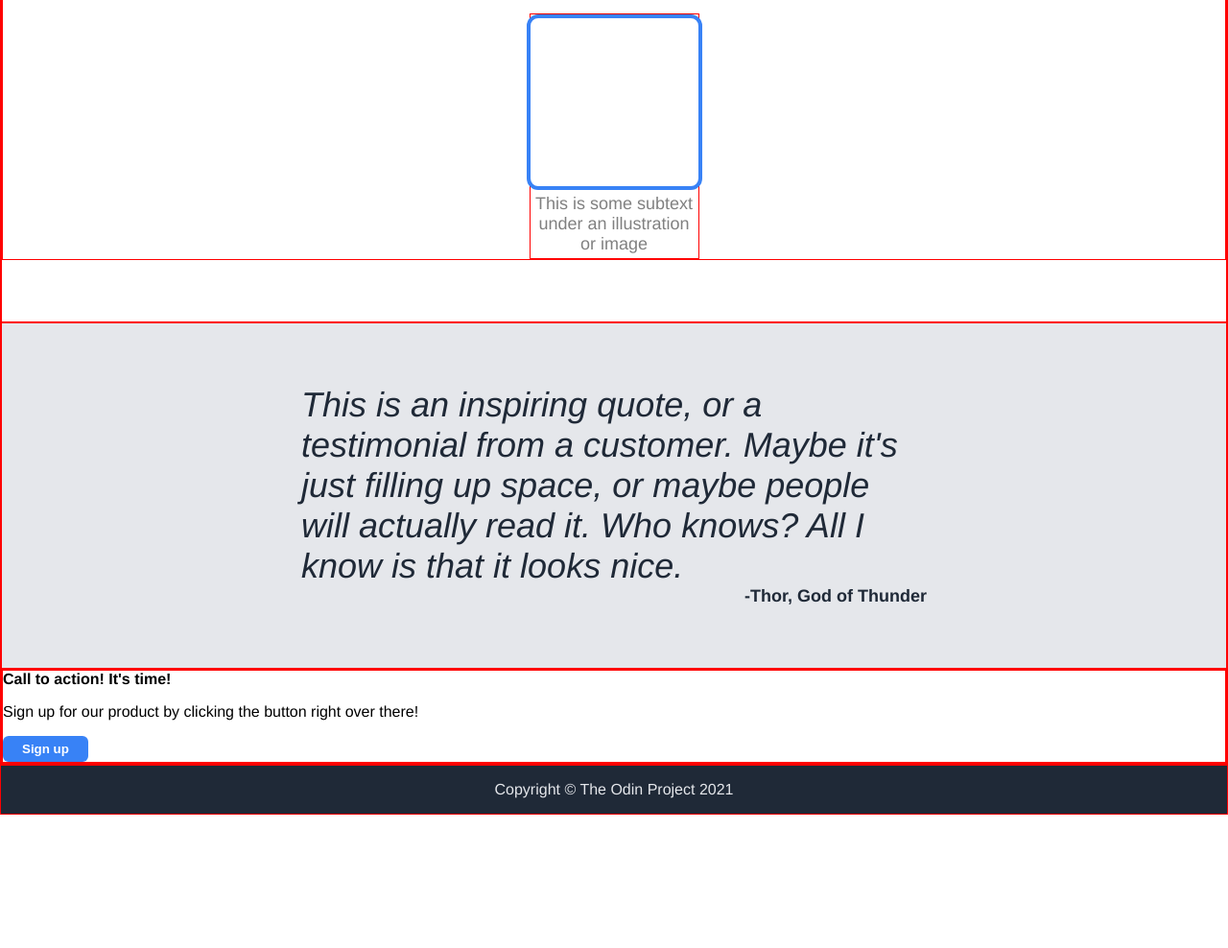
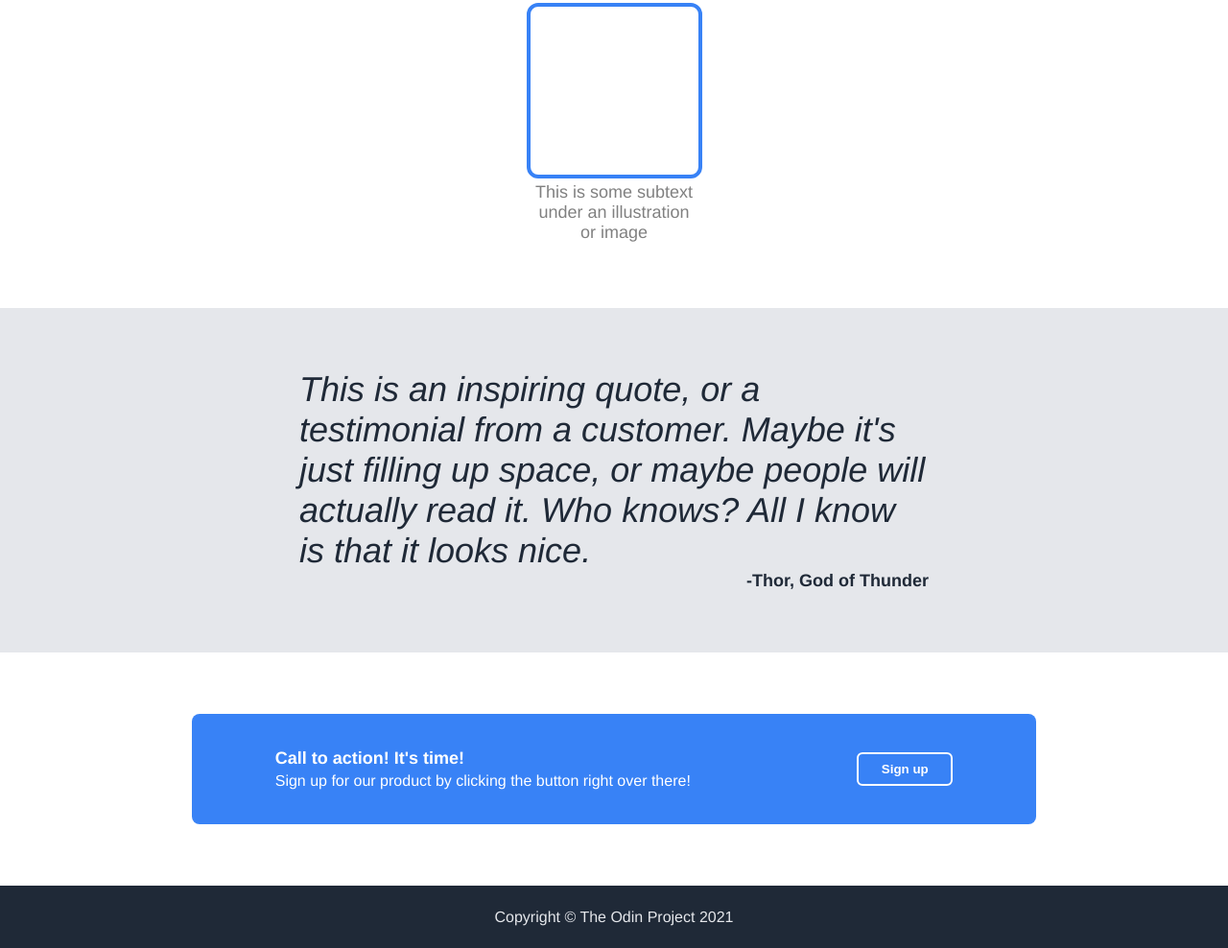
Before and after one commit to Arsalan56/landing-page, a plain HTML site: page index.html in a window 1280 px wide. Shown: the part 805-1793 px from the top of the page at 96% size. Before the commit the page ends 1654 px from the top, so only its background shows below. Drawn offline with Linux system fonts and the light colour scheme.

Commit message:
Finish last section of page
The final section of the page is styled, and the README is updated. The
last section of the page has a centered blue container, which persuades
the user to click the button.

```diff
--- a/index.html
+++ b/index.html
@@ -3,7 +3,7 @@
     <header>
         <link rel="stylesheet" href="style.css">
         <meta charset="UTF-8">
-        <title>Arsalan's  landing page</title>
+        <title>Arsalan's  Landing Page</title>
     </header>
 
     <body>
@@ -59,9 +59,11 @@
 
             <div class="fourth">
                 <div class="blue">
-                    <strong>Call to action! It's time!</strong>
-                    <p>Sign up for our product by clicking the button right over there!</p>
-                    <button class="button">Sign up</button>
+                    <div class="blue-left">
+                        <strong>Call to action! It's time!</strong>
+                        <p>Sign up for our product by clicking the button right over there!</p>
+                    </div>
+                    <button class="button blue-btn">Sign up</button>
                 </div>
             </div>
         </div>
--- a/style.css
+++ b/style.css
@@ -33,16 +33,12 @@ body {
     font-size: 24px;
 }
 
-div {
-    border: 1px solid red;
-}
-
 .first {
     display: flex;
     justify-content: center;
     padding-top: 64px;
     padding-bottom: 64px;
-    gap: 32px;
+    gap: 48px;
     flex-wrap: wrap;
 }
 
@@ -53,6 +49,8 @@ div {
     justify-content: center;
     gap: 8px;
     flex-shrink: 0;
+    min-width: 400px;
+    min-height: 200px;
 }
 
 .first > div {
@@ -66,7 +64,7 @@ div {
     align-items: center;
     background: grey;
     min-width: 400px;
-    height: 200px;
+    min-height: 200px;
 }
 
 .hero-main {
@@ -78,12 +76,12 @@ div {
 
 .button {
     background-color: #3882F6;
-    padding: 6px 20px;
+    padding: 8px 18px;
     border: none;
     color: white;
     font-weight: bold;
     border-radius: 6px;
-    max-width: 100px;
+    width: 100px;
 }
 
 ul {
@@ -102,6 +100,7 @@ a, .hero-secondary{
     font-size: 18px;
     color: #E5E7EB;
     margin: 0px;
+
 }
 
 .second-cont {
@@ -175,6 +174,35 @@ a, .hero-secondary{
 
 /* Fourth section styles */
 
+.fourth {
+    padding: 64px 200px;
+}
+
+.blue {
+    border-radius: 8px;
+    background: #3882F6;
+    display: flex;
+    justify-content: space-around;
+    align-items: center;
+    color: white;
+    font-size: 18px;
+}
+
+.blue-left > p {
+    margin: 0px;
+    margin-top: 4px;
+    font-weight: 300;
+    font-size: 16px;
+}
+
+
+.blue > * {
+    margin: 36px;
+}
+
+.blue-btn {
+    border: 2px solid white;
+}
 /* Footer styles */
 
 .footer {
@@ -182,4 +210,5 @@ a, .hero-secondary{
     justify-content: center;
     align-items: center;
     color: #E5E7EB;
+    height: 65px;
 }
```
Also changed, not shown: 1 other file.
